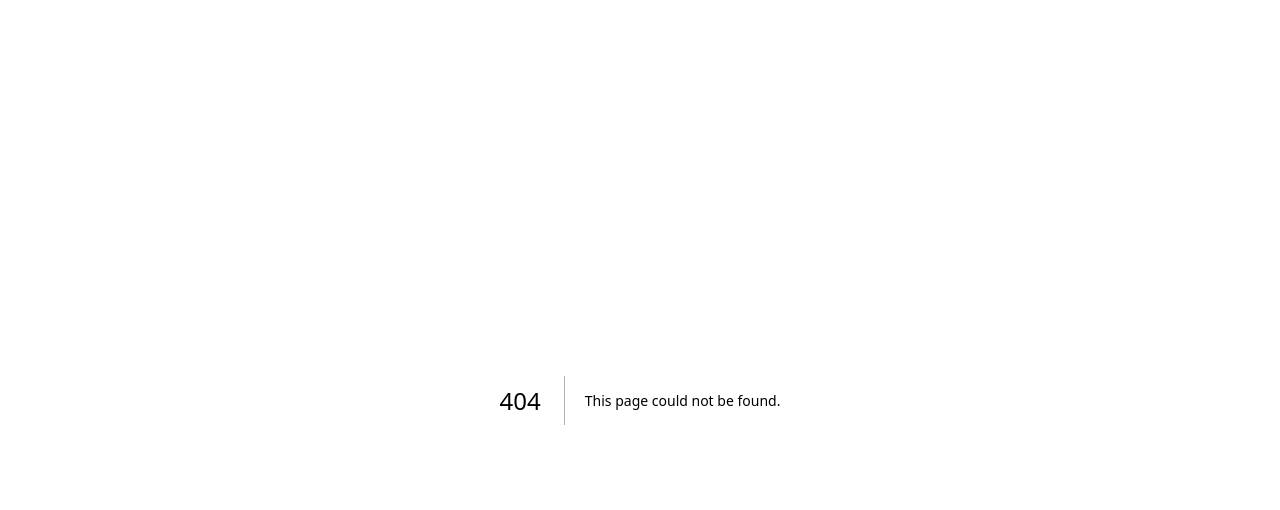
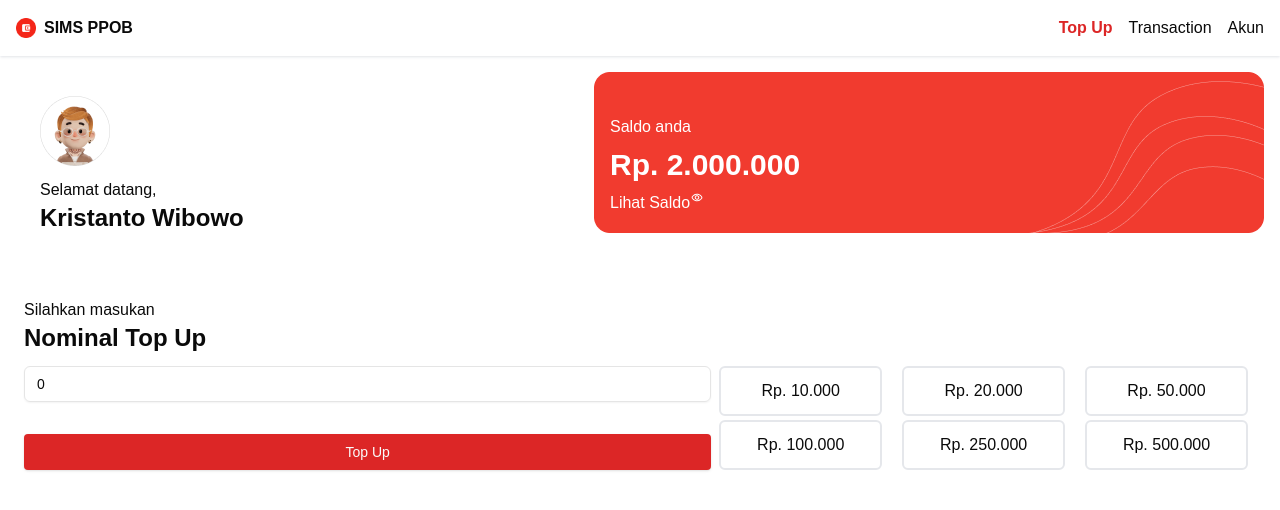
Before and after one commit to ainunnfh/simple-payment-app, a Next.js app: page /top-up-page in a window 1280 px wide. Before the commit this address had no page. Shown: the top 510 px of the page. Built offline with nearby package versions, Linux system fonts and the light colour scheme.

Commit message:
🆙topup-page: usage top up form comp

```diff
--- /dev/null
+++ b/src/app/top-up-page/page.tsx
@@ -0,0 +1,21 @@
+import NavBar from "@/components/NavBar";
+import ProfileCard from "@/components/ProfileCard";
+import Saldo from "@/components/Saldo";
+import TopUpForm from "@/components/topup/TopUpForm";
+import React from "react";
+
+const TopUpPage = () => {
+  return (
+    <NavBar>
+      <div className="mx-auto flex flex-col max-w-[1300px]">
+        <div className="flex justify-between p-4">
+          <ProfileCard name="Kristanto Wibowo" />
+          <Saldo />
+        </div>
+        <TopUpForm />
+      </div>
+    </NavBar>
+  );
+};
+
+export default TopUpPage;
```
